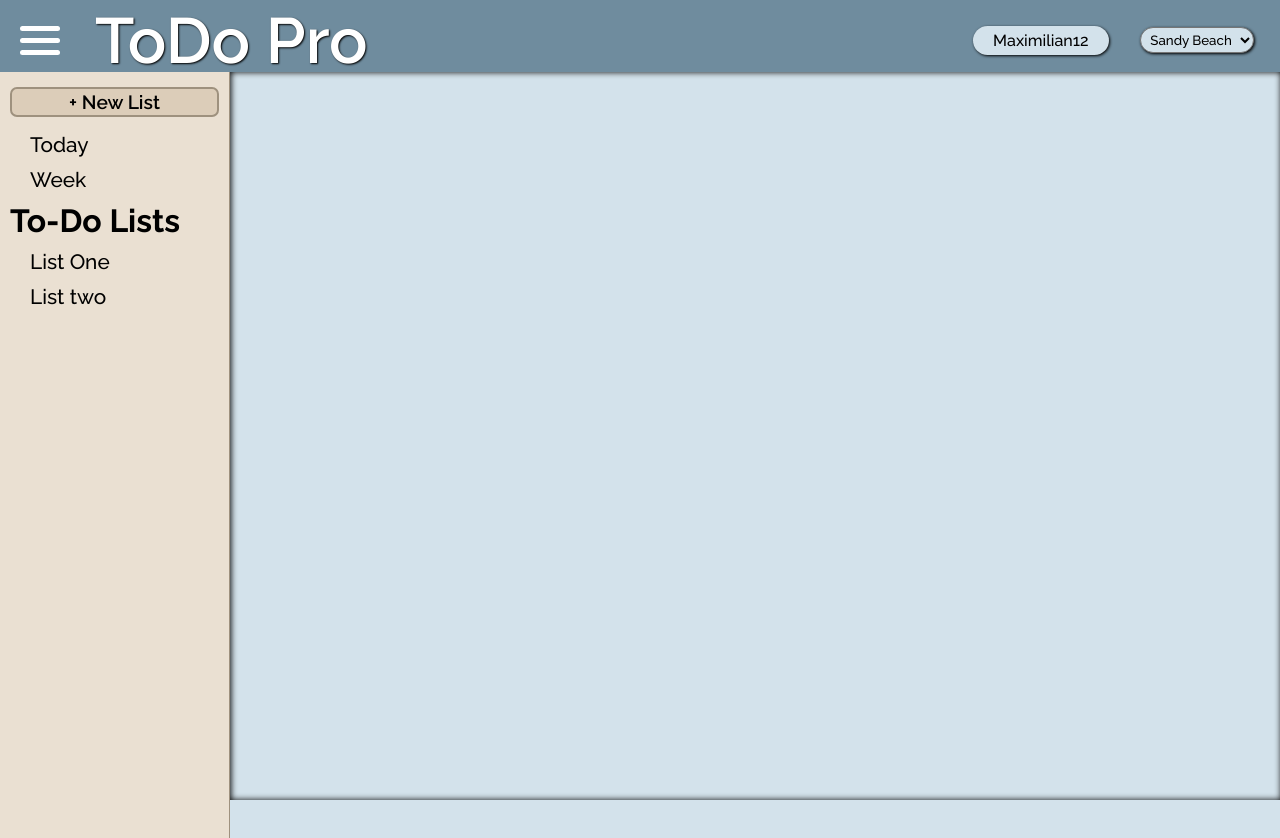
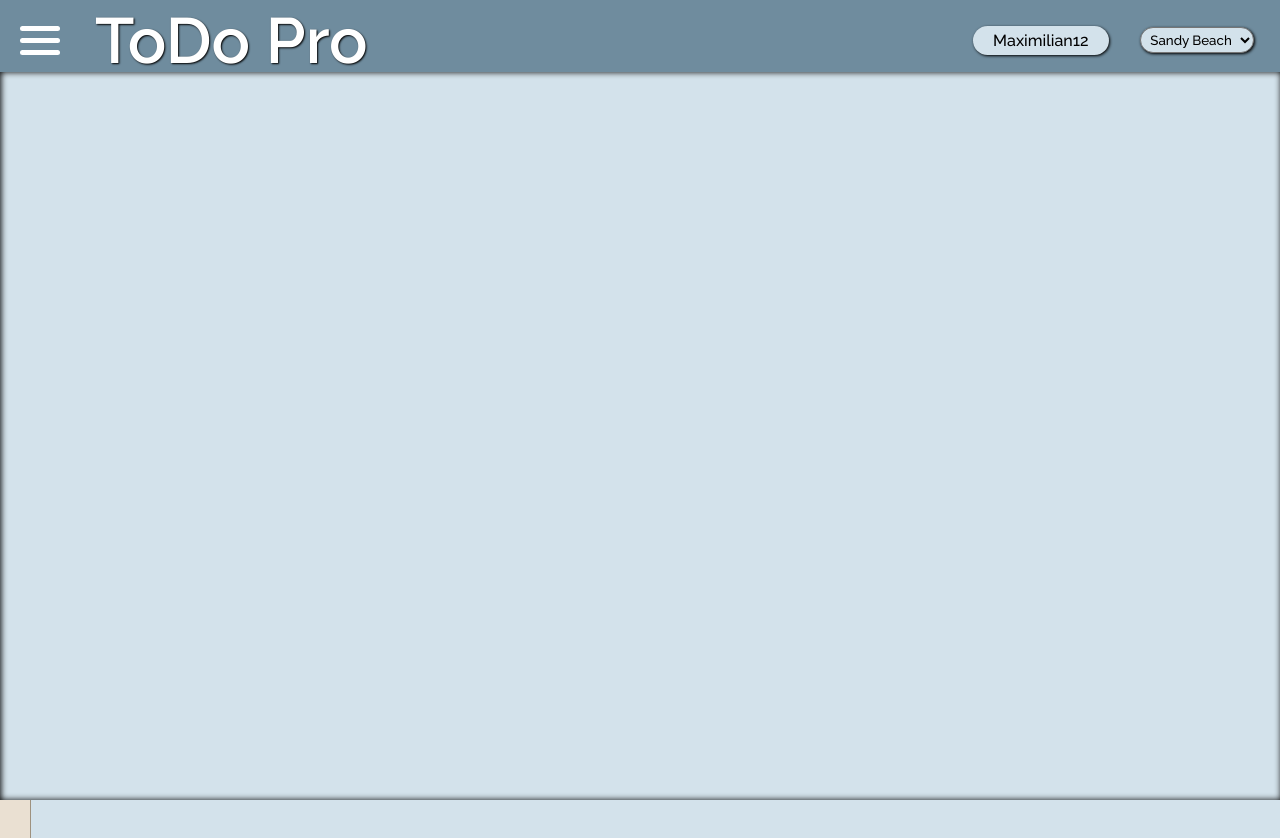
Before and after one commit to MeischkeM91/todo-pro, a website built with webpack: page dist/index.html in a window 1280 px wide. Both pictures are taken after a click on the element 40 px from the left and 40 px from the top of the page. Built offline with nearby package versions, Linux system fonts and the light colour scheme.

Commit message:
Added more styling to menu and open animation

```diff
--- a/src/menu.js
+++ b/src/menu.js
@@ -7,7 +7,7 @@ const content = document.querySelector('#content');
 const createNewListBtn = () =>{
     const newListBtn = document.createElement('div');
     newListBtn.classList.add('new-list-btn');
-    newListBtn.innerText = '+ New List';
+    newListBtn.innerHTML = `&#65291; New List`;
     menu.appendChild(newListBtn);
 };
 
@@ -46,7 +46,7 @@ const createNewToDoList = (title) =>{
     newToDoList.classList.add('todo-list');
     newToDoList.innerText = title;
     listmenu.appendChild(newToDoList);
-}
+};
 
 
 
@@ -56,7 +56,7 @@ const createMenu = () =>{
     createPeriodicList();
     createToDoListMenu();
     createNewToDoList('List One');
-    createNewToDoList('List two');
+    createNewToDoList('List Two');
 };
 // Load topbar to page
 export default function loadMenu() {
--- a/src/style.css
+++ b/src/style.css
@@ -20,10 +20,19 @@
     padding: 0;
     font-family: var(--raleway);
 }
-body{
+#wrapper{
     display: grid;
     grid-template-rows: 9vh 91vh;
-    grid-template-columns: 230px 4fr;
+    grid-template-columns: auto 1fr;
+    grid-template-areas:
+    'topbarDiv topbarDiv'
+    'menuDiv contentDiv';
+    background: var(--soft-blue);
+}
+#wrapper.closed{
+    display: grid;
+    grid-template-rows: 9vh 91vh;
+    grid-template-columns: 0px 1fr;
     grid-template-areas:
     'topbarDiv topbarDiv'
     'menuDiv contentDiv';
@@ -131,9 +140,14 @@ body{
     display: flex;
     flex-direction: column;
     background-color: var(--soft-brown);
+    width: 200px;
     height: 92vh;
     border-right: 1px solid var(--dark-brown);
     padding: 15px 10px;
+    transition: all .2s ease-in-out;
+}
+#wrapper.closed > #menu{
+    width: 10px;
 }
 /** New List Btn **/
 .new-list-btn{
@@ -149,6 +163,7 @@ body{
 }
 .new-list-btn:hover{
     background-color:#d1bea6;
+    cursor: pointer;
 }
 .new-list-btn:active{
     transform: scale(.95);
@@ -165,6 +180,7 @@ body{
 .periodic-container>div:hover{
     font-size: 1.4rem;
     font-weight: 600;
+    cursor: pointer;
 }
 /** To-Do List Menu **/
 .todo-list-menu{
@@ -180,6 +196,7 @@ body{
 .todo-list-menu>div:hover{
     font-size: 1.4rem;
     font-weight: 600;
+    cursor: pointer;
 }
 /*****************
 ** PAGE CONTENT **
--- a/src/topbar.js
+++ b/src/topbar.js
@@ -1,5 +1,5 @@
 // In this file we will create the Topbar of our page, including the menu btn, logo, account name, and theme changer
-
+const wrapper = document.querySelector('#wrapper');
 const topbar = document.querySelector('#topbar');
 const menu = document.querySelector('#menu');
 const content = document.querySelector('#content');
@@ -16,10 +16,12 @@ const createMenuBtn = () =>{
     menuBtnContainer.addEventListener('click', ()=>{
         if(!menuOpen){
             menuBtnContainer.classList.add('open');
+            wrapper.classList.remove('closed');
             menuOpen=true;
             console.log(menuOpen);
         } else{
             menuBtnContainer.classList.remove('open');
+            wrapper.classList.add('closed');
             menuOpen=false;
             console.log(menuOpen);
         };
```
